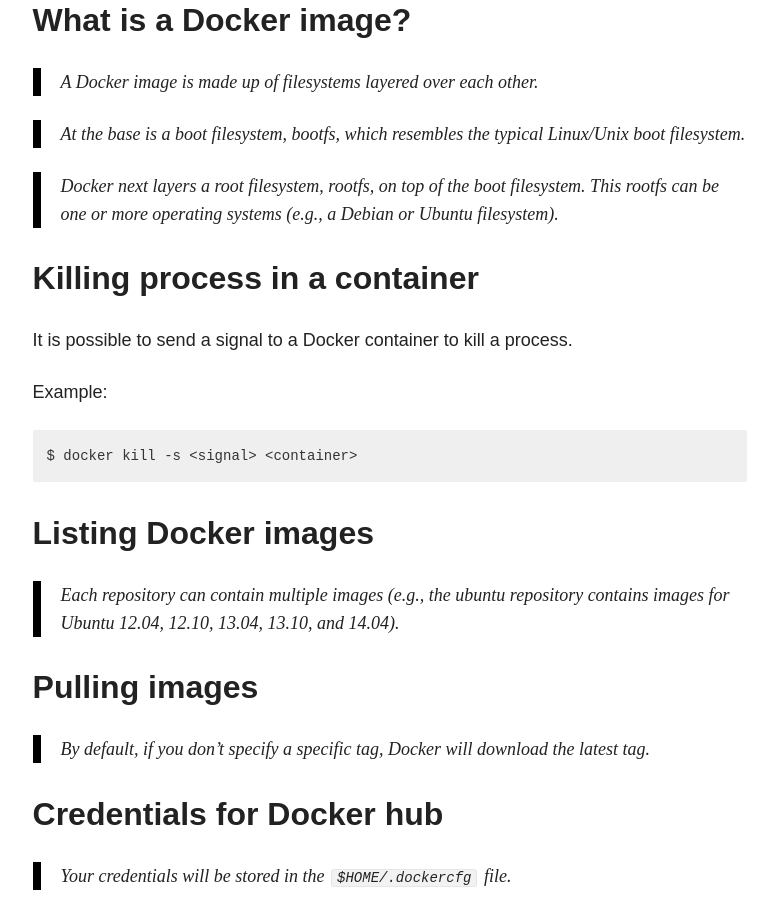
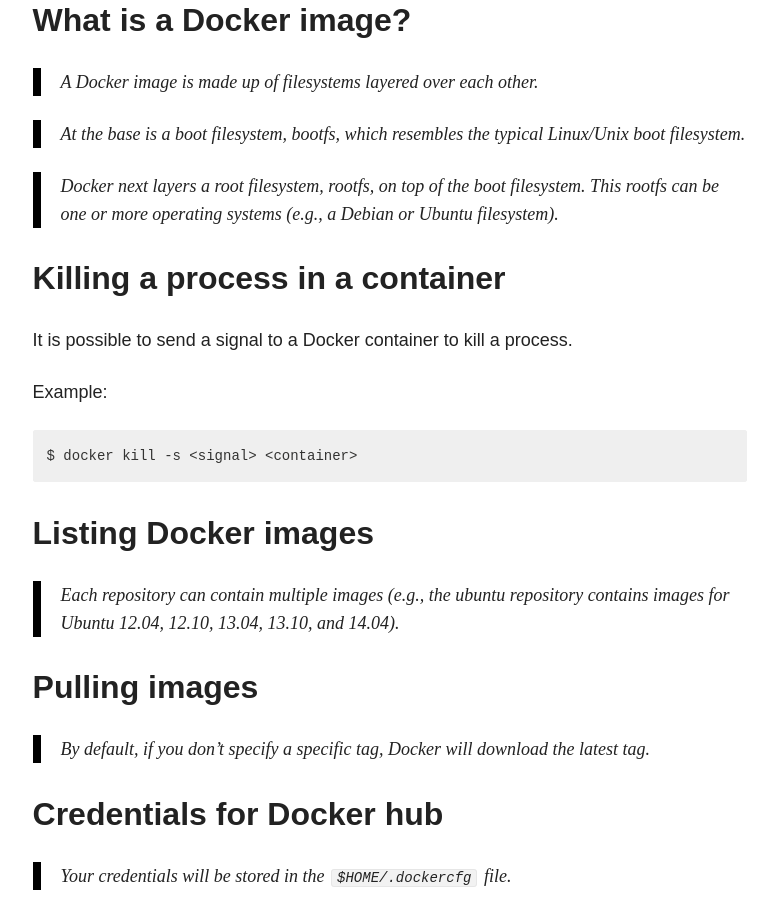
Before and after one commit to paweloczadly/paweloczadly.github.io, a Jekyll site: the page built from _posts/2014-11-28-book-notes-the-docker-book.md, in a window 1280 px wide and 900 px high, scrolled down 4427 px. Shown: the whole window, without its empty margins (347-1125 px from the left). Built offline with Jekyll 4.4.1, drawn with Linux system fonts in a browser that asks for light colours; nearby versions of some CDN libraries; comment, search, counter and statistics services are not loaded.

Commit message:
2014-11-28

```diff
--- a/_posts/2014-11-28-book-notes-the-docker-book.md
+++ b/_posts/2014-11-28-book-notes-the-docker-book.md
@@ -142,7 +142,7 @@
 
 > Docker next layers a root filesystem, rootfs, on top of the boot filesystem. This rootfs can be one or more operating systems (e.g., a Debian or Ubuntu filesystem).
 
-## Killing process in a container
+## Killing a process in a container
 
 It is possible to send a signal to a Docker container to kill a process.
 
```
